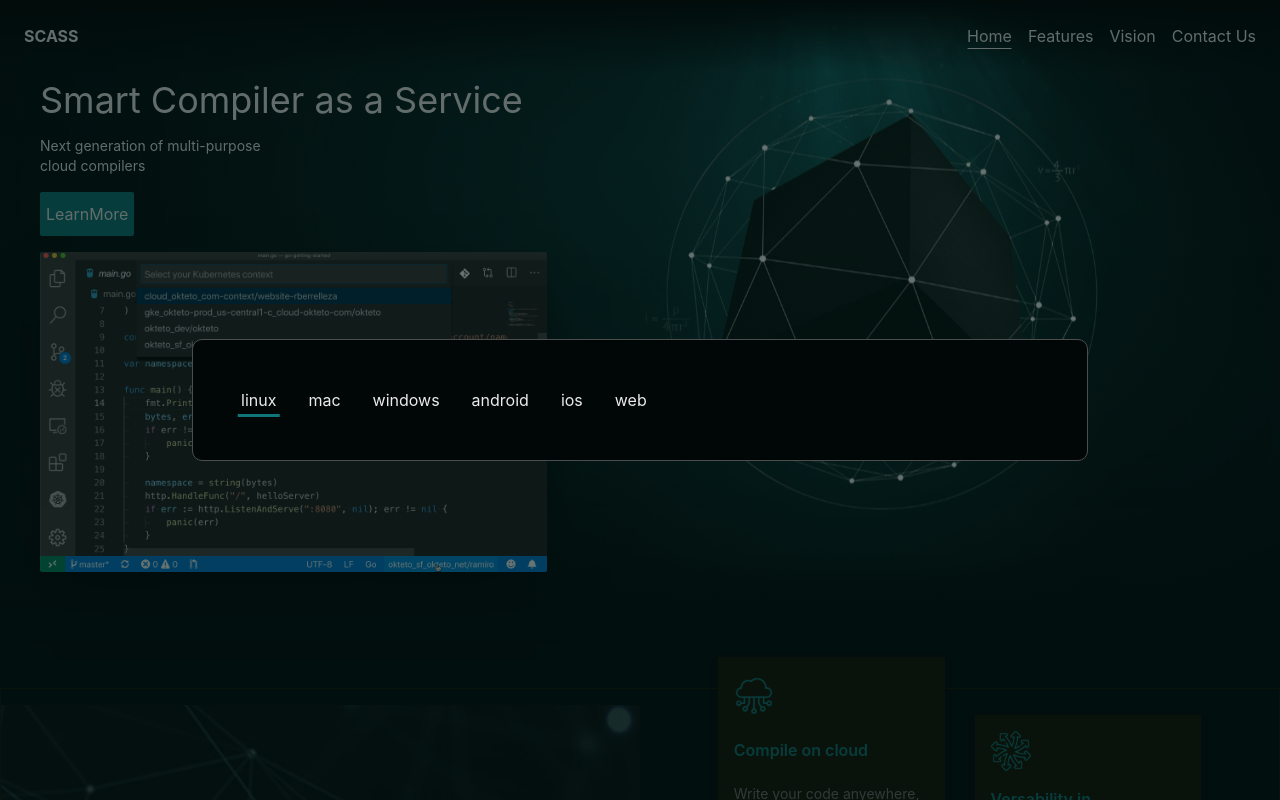
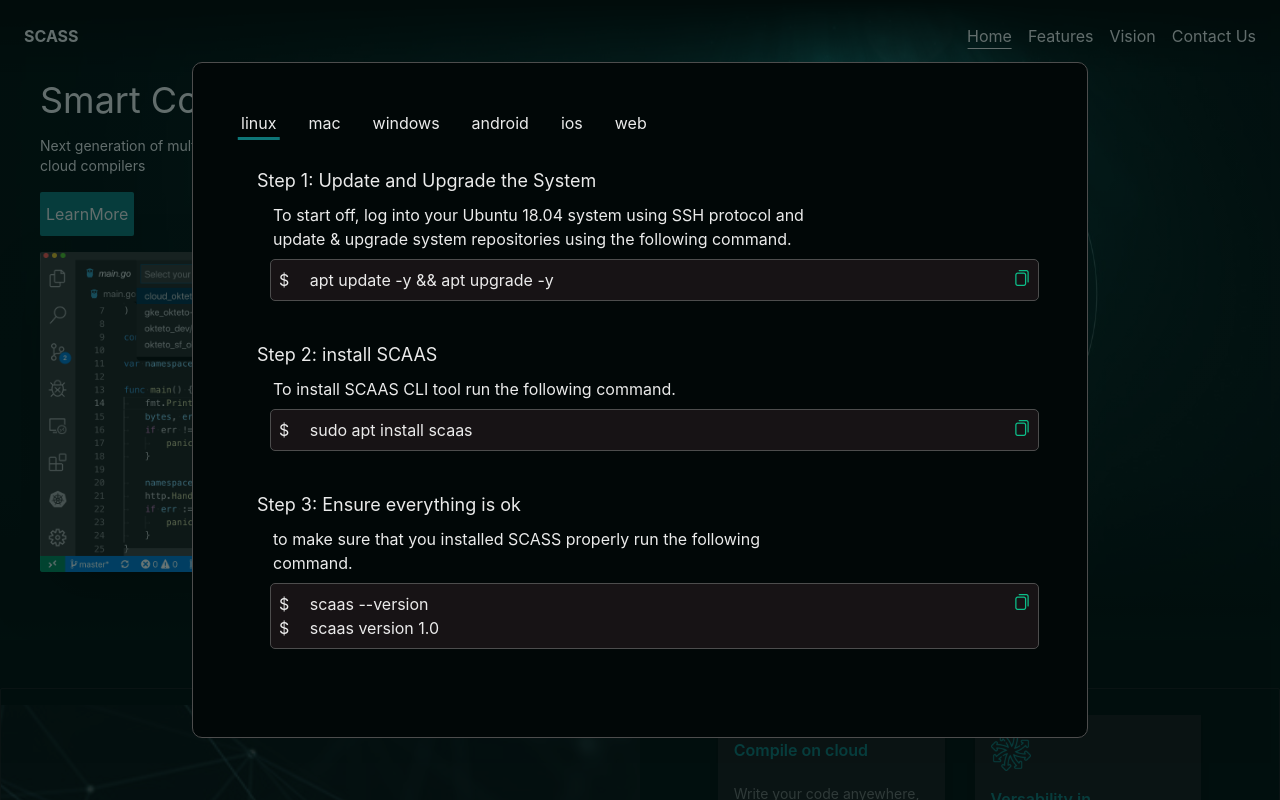
Before and after one commit to SmartCompiler/caas-website, a Next.js app: page / in a window 1280 px wide. Shown: the top 800 px of the page. Built offline with nearby package versions, Linux system fonts and the light colour scheme.

Commit message:
[FEAT]: add main content for modal tab

```diff
--- a/components/InstallModal/CommingSoon.tsx
+++ b/components/InstallModal/CommingSoon.tsx
@@ -1,7 +1,8 @@
 import React from 'react'
+import { MainContentWrapper } from './style'
 
 export default function CommingSoon() {
   return (
-    <div>CommingSoon</div>
+    <MainContentWrapper>CommingSoon</MainContentWrapper>
   )
 }
--- a/components/InstallModal/InstallLinux.tsx
+++ b/components/InstallModal/InstallLinux.tsx
@@ -1,7 +1,33 @@
 import React from 'react'
+import StepDetails from './StepDetails'
+import { MainContentWrapper } from './style'
 
 export default function InstallLinux() {
+  const linuxDetails = [
+    {
+      title: 'Step 1: Update and Upgrade the System',
+      description: 'To start off, log into your Ubuntu 18.04 system using SSH protocol and update & upgrade system repositories using the following command.',
+      code: <div><span className='mr-4'>$</span> apt update -y && apt upgrade -y</div>
+    },
+    {
+      title: 'Step 2: install SCAAS',
+      description: 'To install SCAAS CLI tool run the following command.',
+      code: <div><span className='mr-4'>$</span> sudo apt install scaas</div>
+    },
+    {
+      title: 'Step 3: Ensure everything is ok',
+      description: 'to make sure that you installed SCASS properly run the following command.',
+      code: (<div className='flex flex-col'>
+                <div><span className='mr-4'>$</span> scaas --version</div>
+                 <div><span className='mr-4'>$</span> scaas version 1.0</div>
+            </div>)
+    }
+  ]
+
+  const stepsDetails = linuxDetails.map( (data, index) => <StepDetails key={index} {...data} />)
   return (
-    <div>Linux</div>
+    <MainContentWrapper className='flex flex-col'>
+      { stepsDetails }
+    </MainContentWrapper>
   )
 }
--- /dev/null
+++ b/components/InstallModal/StepDetails.tsx
@@ -0,0 +1,23 @@
+import React from 'react'
+import { CodeContainer } from './style'
+import Image from 'next/image'
+
+interface StepDetails{
+    title: string
+    description?: string
+    code: JSX.Element
+}
+export default function StepDetails({ title, description, code }: StepDetails) {
+  return (
+    <div className='flex flex-col mb-10'>
+        <div className='mb-2 text-lg'>{ title }</div>
+        <p className='pl-4 mb-2 w-3/4'>{description}</p>
+        <CodeContainer className='pl-4 flex justify-between relative'>
+            { code }
+            <button className='absolute right-2'>
+                <Image width={16} height={16} src='/icons/copy.svg' alt="copy icon" />
+            </button>
+        </CodeContainer>
+    </div>
+  )
+}
--- a/components/InstallModal/index.tsx
+++ b/components/InstallModal/index.tsx
@@ -1,7 +1,7 @@
 import React, { useState } from 'react'
 import CommingSoon from './CommingSoon'
 import InstallLinux from './InstallLinux'
-import { ModalbackgroundWrapper, ModalContainer, ModalTabs } from './style'
+import { ModalbackgroundWrapper, ModalContainer, ModalTabsContainer } from './style'
 import TabButton from './TabButton'
 
 export type tabButtonTypes = 'linux'|'mac'|'windows'|'android'|'ios'|'web'
@@ -39,12 +39,16 @@ export default function InstallModal() {
 
 
     const tabs = tabsData.map( (tabItem, index) => <TabButton key={index} currentTab={currentTab} setCurrentTab={setCurrentTab} title={tabItem.title} /> )
+    const currentComponentData = tabsData.find( tabItem => currentTab === tabItem.title )
+
   return (
     <ModalbackgroundWrapper>
         <ModalContainer>
-            <ModalTabs className='flex justify-start items-start'>
+            <ModalTabsContainer className='flex justify-start items-start'>
                 { tabs }
-            </ModalTabs>
+            </ModalTabsContainer>
+
+            { currentComponentData?.component }
         </ModalContainer>
     </ModalbackgroundWrapper>
   )
--- a/components/InstallModal/style.tsx
+++ b/components/InstallModal/style.tsx
@@ -15,7 +15,7 @@ align-items: center;
 
 export const ModalContainer = styled.div`
 border-radius: 10px;
-width: 70vw;
+width: clamp(50vw, 70vw, 60rem);
 height: clamp(auto, auto, 80vh);
 display: flex;
 flex-direction: column;
@@ -26,7 +26,7 @@ border: 1px solid #4D4D4D;
 background: var(--color-bg-dark);
 `
 
-export const ModalTabs = styled.div`
+export const ModalTabsContainer = styled.div`
 
 `
 
@@ -53,3 +53,17 @@ export const TabButtonItem = styled.button<TabButtonItem>`
         transition: all .2s;
     }
 `
+
+export const MainContentWrapper = styled.div`
+    min-height: 50vh;
+    padding-left: 1rem;
+    padding-top: 2rem;
+`
+
+export const CodeContainer = styled.div`
+    background: var(--color-gray);
+    border-radius: 5px;
+    padding: .5rem;
+    margin-left: 13px;
+    border: 1px solid #4D4D4D;
+`
--- a/styles/globals.css
+++ b/styles/globals.css
@@ -9,7 +9,7 @@
     --color-secondary: #0C8C6E;
     --color-bg-dark: #010707;
     --color-white: #ebebeb;
-    --color-gray: #171000;
+    --color-gray: #171315;
     --color-gray-light: #707070;
     --size-header-height: 4.5rem;
     --size-footer-height: 13rem;
```
Also changed, not shown: public/icons/copy.svg (added).
